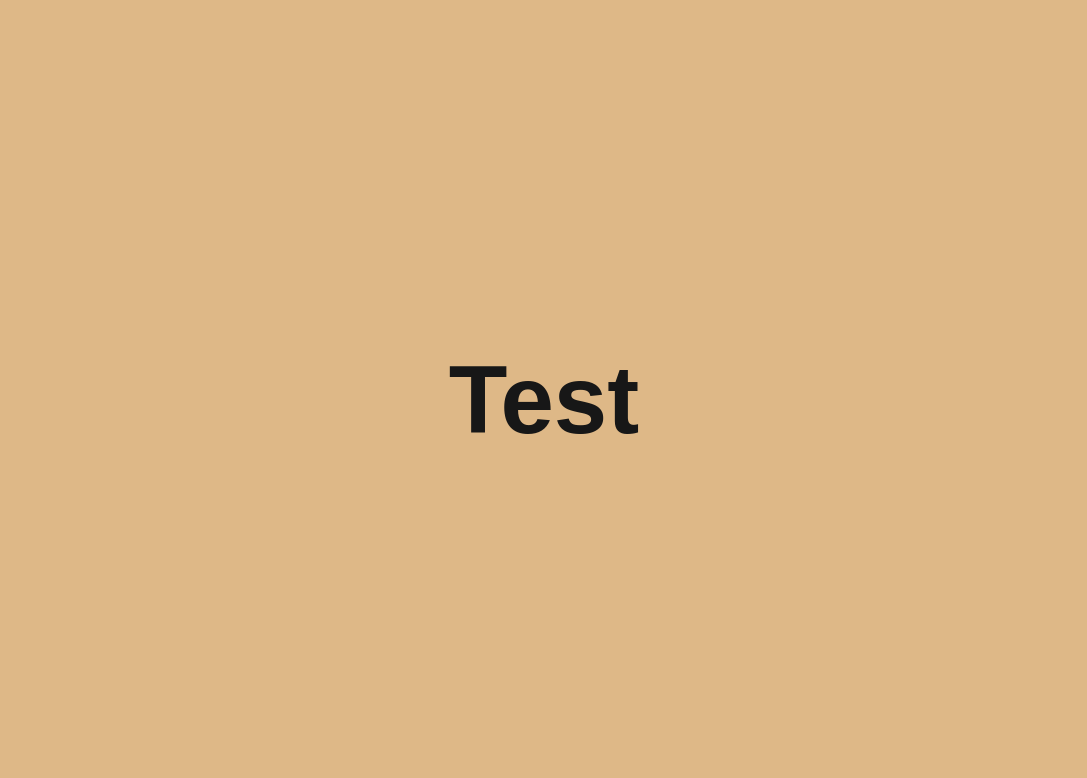
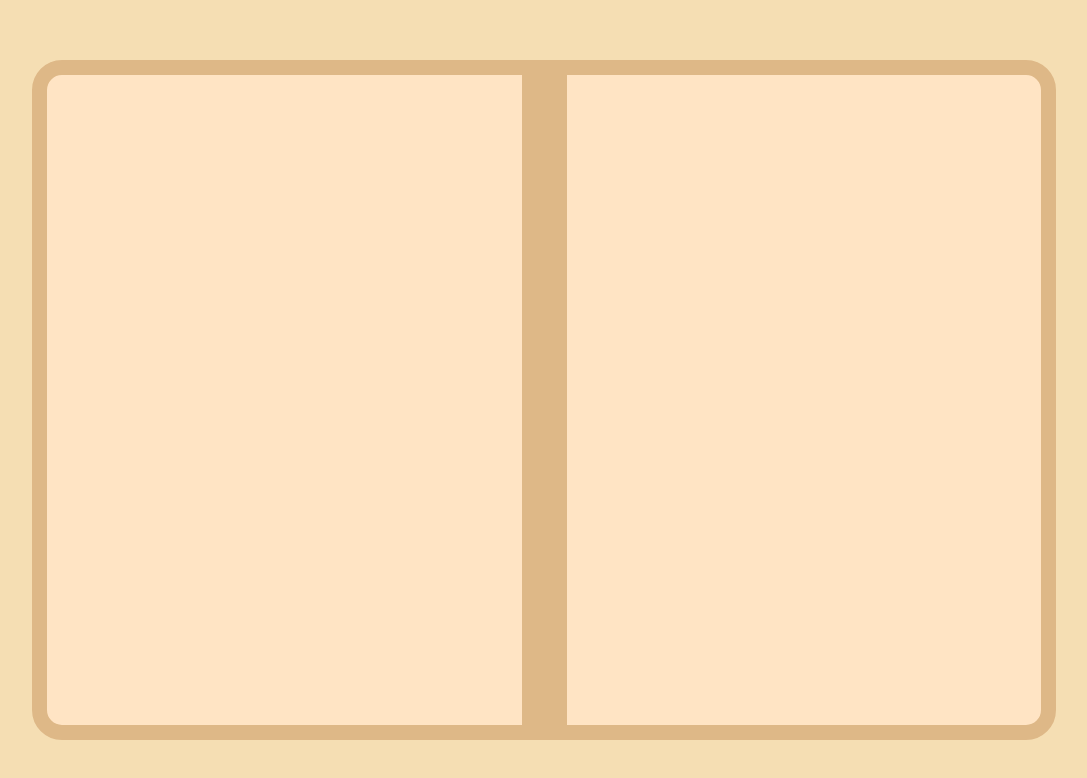
Before and after one commit to ConstintCreations/Vana, a Next.js app: page / in a window 1280 px wide. Shown: the top 778 px of the page, without its empty margins (96-1183 px from the left). Built offline with nearby package versions, Linux system fonts and the light colour scheme.

Commit message:
Book Outline

```diff
--- a/src/app/globals.css
+++ b/src/app/globals.css
@@ -1,7 +1,7 @@
 @import "tailwindcss";
 
 :root {
-  --background: #ffffff;
+  --background: #F5DEB3;
   --foreground: #171717;
 }
 
@@ -28,7 +28,7 @@
 
 @media (prefers-color-scheme: dark) {
   :root {
-    --background: #0a0a0a;
+    --background: #F5DEB3;
     --foreground: #ededed;
   }
 }
--- a/src/app/page.tsx
+++ b/src/app/page.tsx
@@ -1,7 +1,9 @@
 export default function Home() {
   return (
-    <main className="fixed w-full h-full grid place-items-center text-8xl font-bold bg-burlywood">
-      Test
-    </main>
+      <main className="fixed w-full h-full overflow-hidden grid place-items-center bg-wheat">
+        <div className="bg-bisque border-15 border-burlywood w-[80vw] h-[85vh] rounded-[30px] grid place-items-center">
+          <div className="bg-burlywood w-[45px] h-full"></div>
+        </div>
+      </main>
   );
 }
```
